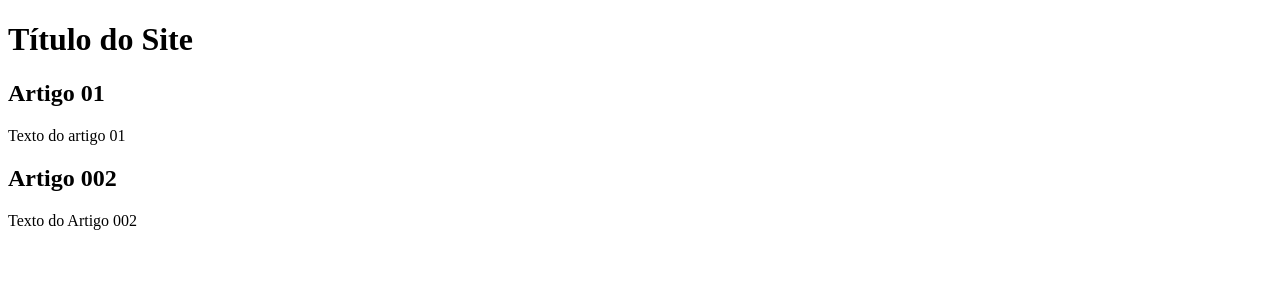
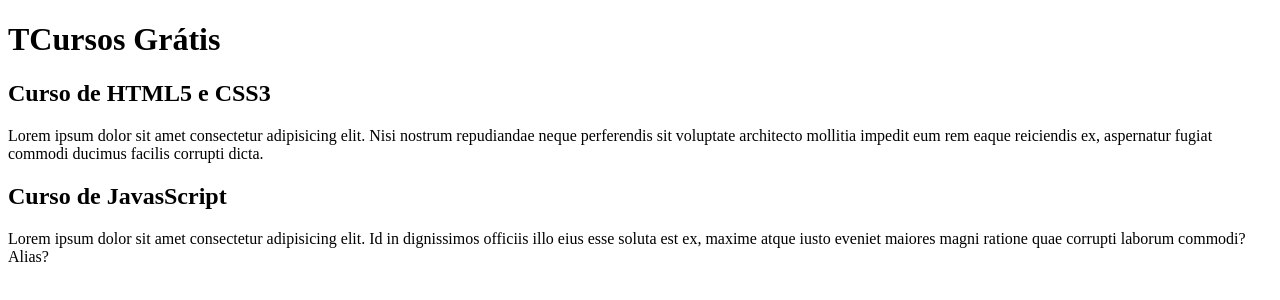
Before and after one commit to otavioajr/projeto-site, a plain HTML site: page index.html in a window 1280 px wide. Drawn offline with Linux system fonts and the light colour scheme.

Commit message:
comecei a escrever o contúdo
Teste para criação de branchs (conteúdo)

```diff
--- a/index.html
+++ b/index.html
@@ -9,15 +9,15 @@
 <body>
     <main>
         <header>
-            <h1>Título do Site</h1>
+            <h1>TCursos Grátis</h1>
         </header>
         <article>
-            <h2>Artigo 01</h2>
-            <p>Texto do artigo 01</p>
+            <h2>Curso de HTML5 e CSS3</h2>
+            <p>Lorem ipsum dolor sit amet consectetur adipisicing elit. Nisi nostrum repudiandae neque perferendis sit voluptate architecto mollitia impedit eum rem eaque reiciendis ex, aspernatur fugiat commodi ducimus facilis corrupti dicta.</p>
         </article>
         <article>
-            <h2>Artigo 002</h2>
-            <p>Texto do Artigo 002</p>
+            <h2>Curso de JavasScript</h2>
+            <p>Lorem ipsum dolor sit amet consectetur adipisicing elit. Id in dignissimos officiis illo eius esse soluta est ex, maxime atque iusto eveniet maiores magni ratione quae corrupti laborum commodi? Alias?</p>
         </article>
     </main>
 </body>
```
